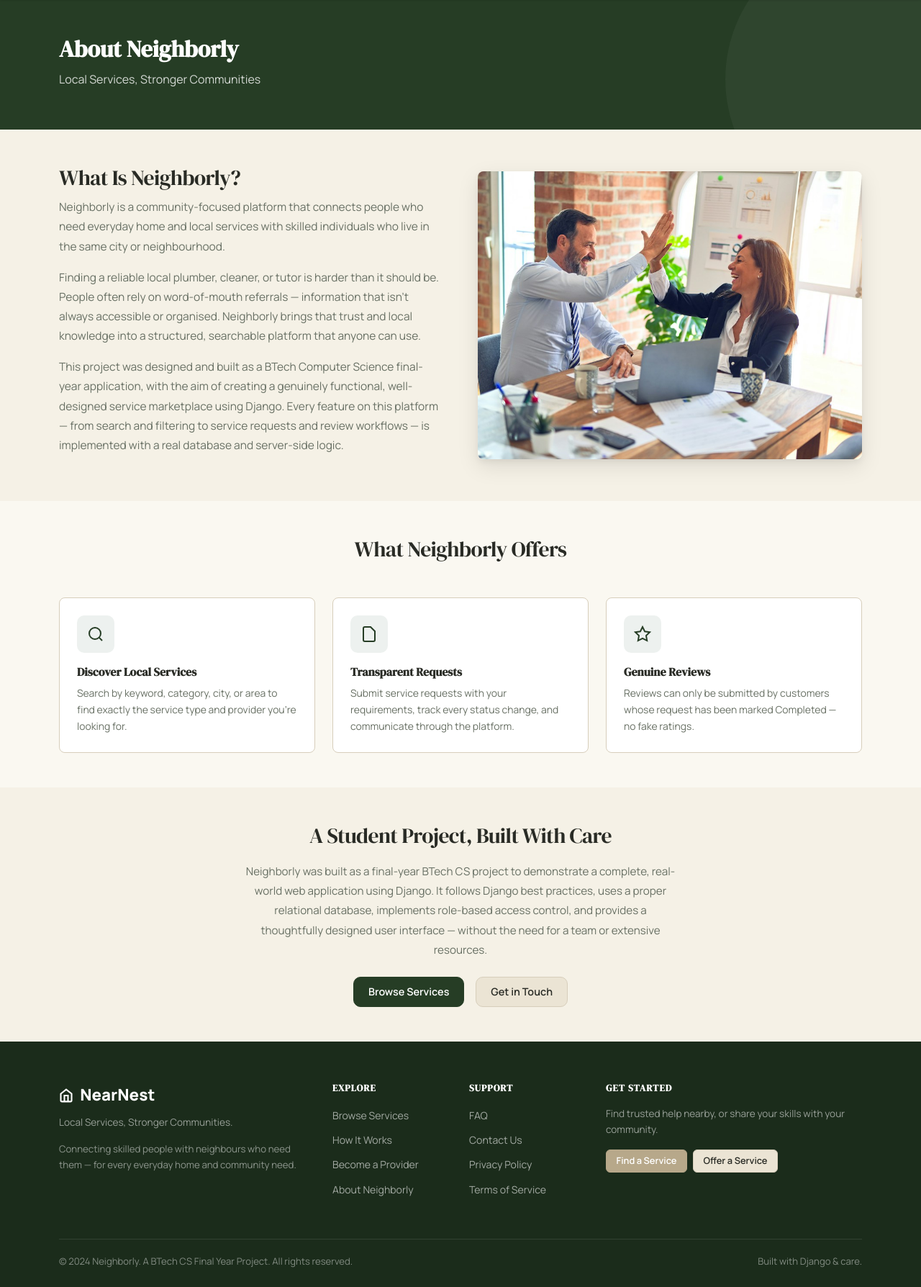
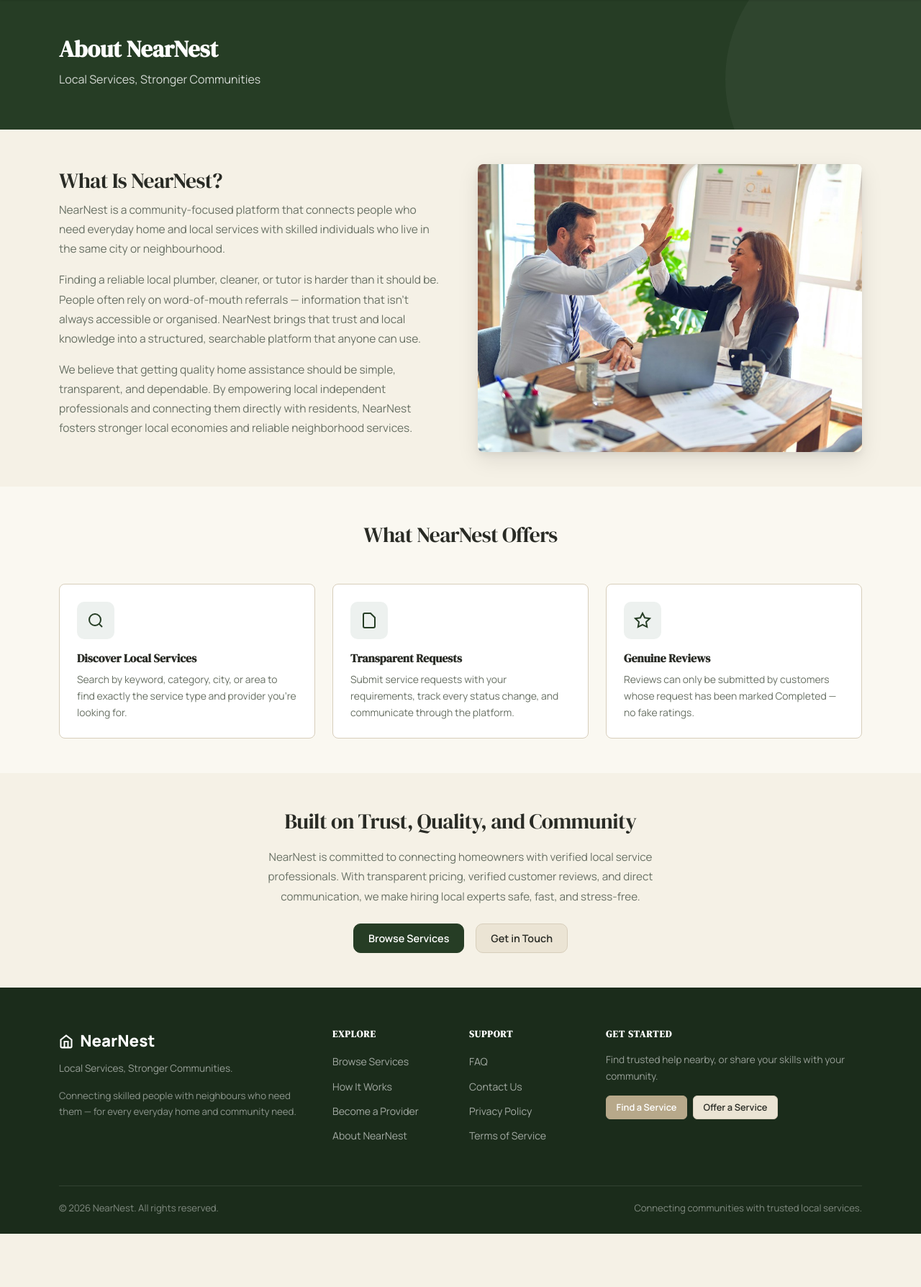
Before and after one commit to rohansheikwal/NearNest, a Django app: page /about/ in a window 1280 px wide. Shown: the part 74-1862 px from the top of the page at 72% size. After the commit the page ends 1788 px from the top, so only its background shows below. Run offline with Django 5.2, Linux system fonts and the light colour scheme.

Commit message:
Replace student project text with professional platform branding across templates

```diff
--- a/templates/base.html
+++ b/templates/base.html
@@ -4,8 +4,8 @@
 <head>
   <meta charset="UTF-8">
   <meta name="viewport" content="width=device-width, initial-scale=1.0">
-  <meta name="description" content="{% block meta_description %}Neighborly connects you with skilled local service providers for plumbing, cleaning, electrical work, tutoring, and more. Discover trusted help in your neighbourhood.{% endblock %}">
-  <title>{% block title %}Neighborly — Local Services, Stronger Communities{% endblock %}</title>
+  <meta name="description" content="{% block meta_description %}NearNest connects you with skilled local service providers for plumbing, cleaning, electrical work, tutoring, and more. Discover trusted help in your neighbourhood.{% endblock %}">
+  <title>{% block title %}NearNest — Local Services, Stronger Communities{% endblock %}</title>
 
   <!-- Preconnect for fonts -->
   <link rel="preconnect" href="https://fonts.googleapis.com">
@@ -38,7 +38,7 @@
   <!-- =================== NAVBAR =================== -->
   <nav class="navbar navbar-expand-lg" role="navigation" aria-label="Main navigation">
     <div class="container">
-      <a class="navbar-brand" href="{% url 'core:home' %}{% if request.portal == 'provider' %}?portal=provider{% endif %}" aria-label="Neighborly Home">
+      <a class="navbar-brand" href="{% url 'core:home' %}{% if request.portal == 'provider' %}?portal=provider{% endif %}" aria-label="NearNest Home">
         <svg width="22" height="22" viewBox="0 0 24 24" fill="none" stroke="currentColor" stroke-width="2.5" aria-hidden="true">
           <path d="M3 9l9-7 9 7v11a2 2 0 0 1-2 2H5a2 2 0 0 1-2-2z"/>
           <polyline points="9 22 9 12 15 12 15 22"/>
@@ -120,7 +120,7 @@
                 <li><hr class="dropdown-divider"></li>
                 <li>
                   <a class="dropdown-item" href="{% url 'accounts:logout' %}?portal={{ request.portal }}"
-                     onclick="return confirm('Log out of Neighborly?')">Logout</a>
+                     onclick="return confirm('Log out of NearNest?')">Logout</a>
                 </li>
               </ul>
             </li>
@@ -188,7 +188,7 @@
             <li><a href="{% url 'services:service_list' %}">Browse Services</a></li>
             <li><a href="{% url 'core:how_it_works' %}">How It Works</a></li>
             <li><a href="{% url 'core:become_provider' %}">Become a Provider</a></li>
-            <li><a href="{% url 'core:about' %}">About Neighborly</a></li>
+            <li><a href="{% url 'core:about' %}">About NearNest</a></li>
           </ul>
         </div>
         <div class="col-lg-2 col-md-6 col-6">
@@ -212,8 +212,8 @@
         </div>
       </div>
       <div class="footer-bottom">
-        <span>© 2024 Neighborly. A BTech CS Final Year Project. All rights reserved.</span>
-        <span>Built with Django &amp; care.</span>
+        <span>© 2026 NearNest. All rights reserved.</span>
+        <span>Connecting communities with trusted local services.</span>
       </div>
     </div>
   </footer>
--- a/templates/core/about.html
+++ b/templates/core/about.html
@@ -1,10 +1,10 @@
 {% extends 'base.html' %}
 {% load static %}
-{% block title %}About Neighborly{% endblock %}
+{% block title %}About NearNest{% endblock %}
 {% block content %}
 <div class="page-header">
   <div class="container">
-    <h1>About Neighborly</h1>
+    <h1>About NearNest</h1>
     <p>Local Services, Stronger Communities</p>
   </div>
 </div>
@@ -12,15 +12,15 @@
   <div class="container">
     <div class="row g-5 align-items-center">
       <div class="col-lg-6">
-        <h2 class="section-title">What Is Neighborly?</h2>
+        <h2 class="section-title">What Is NearNest?</h2>
         <p class="text-muted mt-2" style="font-size:0.97rem;line-height:1.75;">
-          Neighborly is a community-focused platform that connects people who need everyday home and local services with skilled individuals who live in the same city or neighbourhood.
+          NearNest is a community-focused platform that connects people who need everyday home and local services with skilled individuals who live in the same city or neighbourhood.
         </p>
         <p class="text-muted" style="font-size:0.97rem;line-height:1.75;">
-          Finding a reliable local plumber, cleaner, or tutor is harder than it should be. People often rely on word-of-mouth referrals — information that isn't always accessible or organised. Neighborly brings that trust and local knowledge into a structured, searchable platform that anyone can use.
+          Finding a reliable local plumber, cleaner, or tutor is harder than it should be. People often rely on word-of-mouth referrals — information that isn't always accessible or organised. NearNest brings that trust and local knowledge into a structured, searchable platform that anyone can use.
         </p>
         <p class="text-muted" style="font-size:0.97rem;line-height:1.75;">
-          This project was designed and built as a BTech Computer Science final-year application, with the aim of creating a genuinely functional, well-designed service marketplace using Django. Every feature on this platform — from search and filtering to service requests and review workflows — is implemented with a real database and server-side logic.
+          We believe that getting quality home assistance should be simple, transparent, and dependable. By empowering local independent professionals and connecting them directly with residents, NearNest fosters stronger local economies and reliable neighborhood services.
         </p>
       </div>
       <div class="col-lg-6">
@@ -38,7 +38,7 @@
 <section class="py-5" style="background:var(--color-surface);">
   <div class="container">
     <div class="text-center mb-5">
-      <h2 class="section-title">What Neighborly Offers</h2>
+      <h2 class="section-title">What NearNest Offers</h2>
     </div>
     <div class="row g-4">
       {% for feature in features %}
@@ -80,9 +80,9 @@
   <div class="container">
     <div class="row justify-content-center">
       <div class="col-lg-8 text-center">
-        <h2 class="section-title">A Student Project, Built With Care</h2>
+        <h2 class="section-title">Built on Trust, Quality, and Community</h2>
         <p class="text-muted mt-3" style="font-size:0.95rem;line-height:1.8;max-width:600px;margin:1rem auto;">
-          Neighborly was built as a final-year BTech CS project to demonstrate a complete, real-world web application using Django. It follows Django best practices, uses a proper relational database, implements role-based access control, and provides a thoughtfully designed user interface — without the need for a team or extensive resources.
+          NearNest is committed to connecting homeowners with verified local service professionals. With transparent pricing, verified customer reviews, and direct communication, we make hiring local experts safe, fast, and stress-free.
         </p>
         <div class="d-flex gap-3 justify-content-center mt-4 flex-wrap">
           <a href="{% url 'services:service_list' %}" class="btn btn-primary">Browse Services</a>
--- a/templates/core/become_provider.html
+++ b/templates/core/become_provider.html
@@ -75,7 +75,7 @@
   <div class="container">
     <div class="row g-4">
       <div class="col-lg-6">
-        <h3 style="font-size:1.1rem;font-weight:700;margin-bottom:1rem;">What Neighborly Does</h3>
+        <h3 style="font-size:1.1rem;font-weight:700;margin-bottom:1rem;">What NearNest Does</h3>
         <ul class="list-unstyled">
           {% for item in "Gives you a professional listing page for your services,Lets customers find and contact you by city and category,Provides a dashboard to manage requests and track work status,Shows your genuine customer reviews and average rating,Makes your profile publicly visible to local customers"|split:"," %}
           <li class="d-flex align-items-start gap-2 mb-2" style="font-size:0.9rem;">
@@ -88,7 +88,7 @@
       <div class="col-lg-6">
         <h3 style="font-size:1.1rem;font-weight:700;margin-bottom:1rem;">Important Notes</h3>
         <ul class="list-unstyled">
-          {% for item in "Neighborly does not process payments — pricing discussions happen between you and the customer,Neighborly does not guarantee work volume or income,You are responsible for the quality and completion of your services,This platform is a demonstration project for educational purposes"|split:"," %}
+          {% for item in "NearNest does not process payments — pricing discussions happen directly between you and the customer,NearNest connects you with clients but does not guarantee fixed work volume,You are responsible for the quality and timely completion of your services,All service agreements and scopes of work are coordinated directly with customers"|split:"," %}
           <li class="d-flex align-items-start gap-2 mb-2" style="font-size:0.9rem;color:var(--color-text-muted);">
             <svg width="16" height="16" viewBox="0 0 24 24" fill="none" stroke="currentColor" stroke-width="2" style="flex-shrink:0;margin-top:2px" aria-hidden="true"><circle cx="12" cy="12" r="10"/><line x1="12" y1="8" x2="12" y2="12"/><line x1="12" y1="16" x2="12.01" y2="16"/></svg>
             {{ item|trim }}
--- a/templates/core/how_it_works.html
+++ b/templates/core/how_it_works.html
@@ -1,9 +1,9 @@
 {% extends 'base.html' %}
-{% block title %}How It Works — Neighborly{% endblock %}
+{% block title %}How It Works — NearNest{% endblock %}
 {% block content %}
 <div class="page-header">
   <div class="container">
-    <h1>How Neighborly Works</h1>
+    <h1>How NearNest Works</h1>
     <p>Simple steps for customers and providers.</p>
   </div>
 </div>
@@ -47,7 +47,7 @@
 <section class="py-5" style="background:var(--color-primary);color:#fff;">
   <div class="container text-center">
     <h2 style="color:#fff;font-size:1.7rem;font-weight:800;margin-bottom:0.75rem;">Ready to get started?</h2>
-    <p style="color:rgba(255,255,255,0.75);margin-bottom:2rem;">Join Neighborly today — as a customer, a provider, or both.</p>
+    <p style="color:rgba(255,255,255,0.75);margin-bottom:2rem;">Join NearNest today — as a customer, a provider, or both.</p>
     <div class="d-flex gap-3 justify-content-center flex-wrap">
       <a href="{% url 'accounts:register_customer' %}" class="btn btn-accent">Find a Service</a>
       <a href="{% url 'accounts:register_provider' %}" class="btn btn-secondary">Offer a Service</a>
```
Also changed, not shown: templates/core/home.html (+6 -6 lines), templates/core/privacy_policy.html (+7 -7 lines), templates/core/terms_of_service.html (+9 -9 lines).
